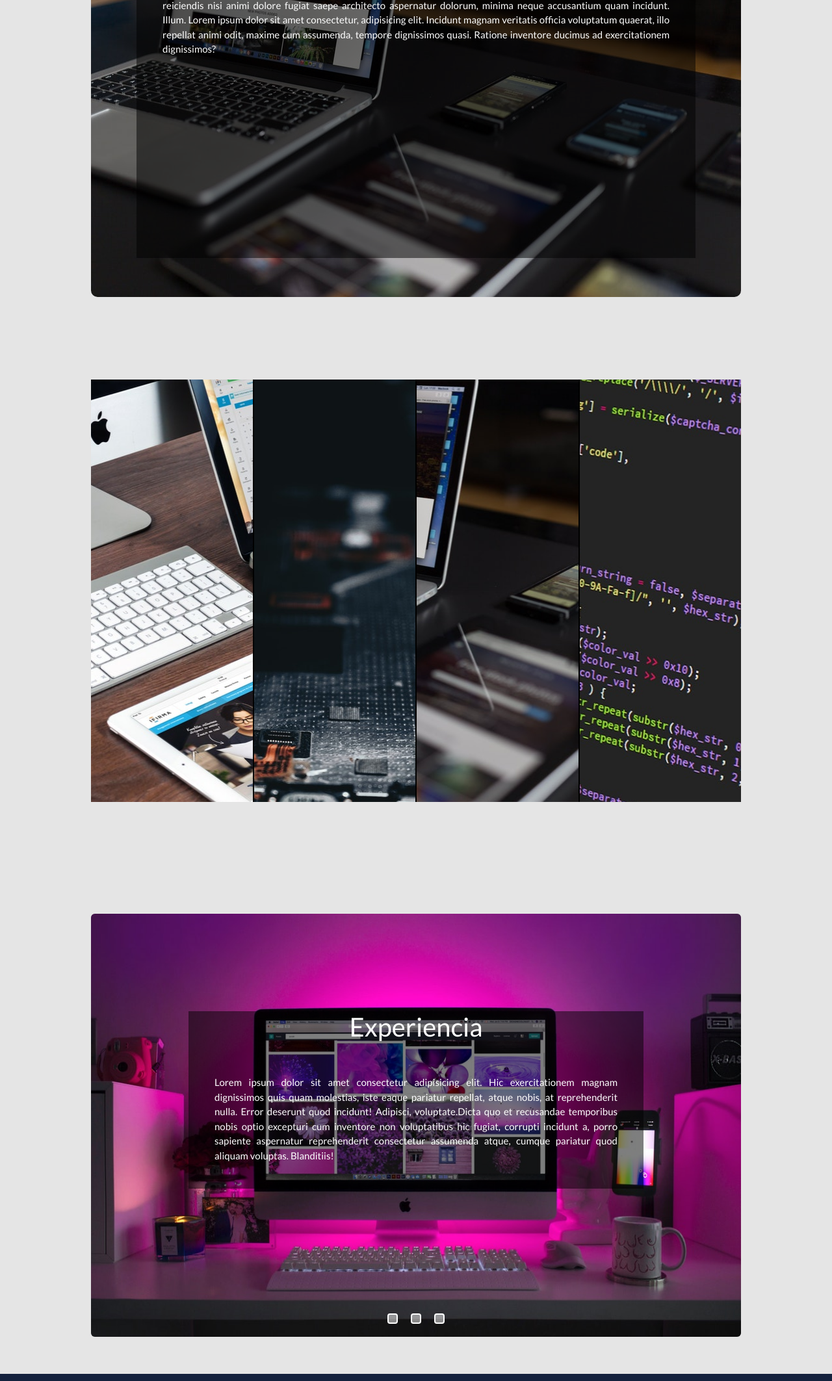
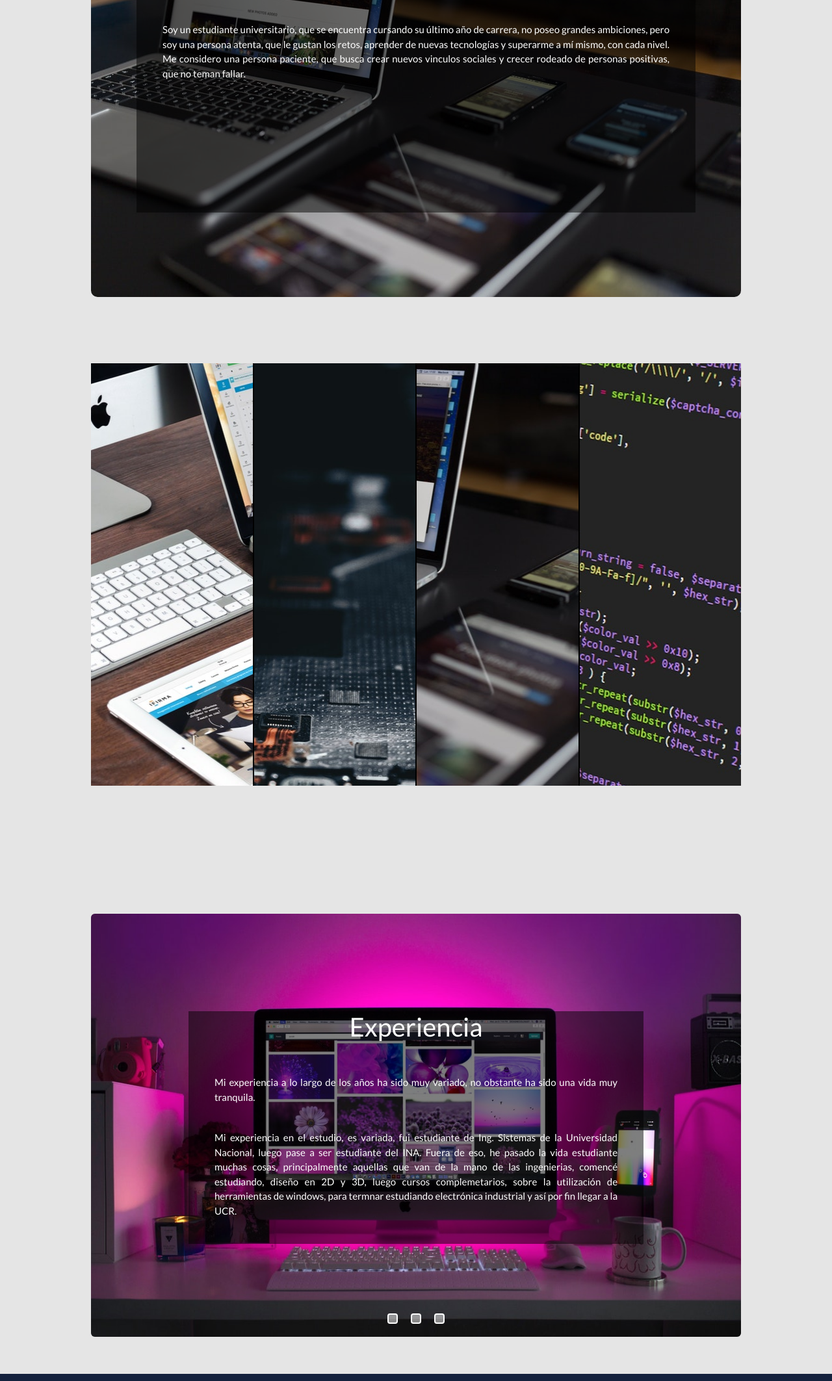
Before and after one commit to Rarce95/proyecto, a website: page index.html in a window 1280 px wide. Shown: the part 286-2411 px from the top of the page at 65% size. Drawn offline with nearby package versions, Linux system fonts and the light colour scheme.

Commit message:
ultimos cambios

```diff
--- a/index.html
+++ b/index.html
@@ -40,12 +40,11 @@
             <article class="article article__home">
                 <div class="article__home--desc">
                     <h2 class="article__title">Sobre mí</h2>
-                    <p class="article__text">Lorem, ipsum dolor sit amet consectetur adipisicing elit. Iure eius recusandae
-                        ab quibusdam delectus
-                        repudiandae reiciendis nisi animi dolore fugiat saepe architecto aspernatur dolorum, minima neque
-                        accusantium quam incidunt. Illum. Lorem ipsum dolor sit amet consectetur, adipisicing elit. Incidunt
-                        magnam veritatis officia voluptatum quaerat, illo repellat animi odit, maxime cum assumenda, tempore
-                        dignissimos quasi. Ratione inventore ducimus ad exercitationem dignissimos?</p>
+                    <p class="article__text">Soy un estudiante universitario, que se encuentra cursando su último
+                        año de carrera, no poseo grandes ambiciones, pero soy una persona atenta, que le gustan los retos,
+                        aprender de nuevas tecnologías y superarme a mí mismo, con cada nivel. Me considero una persona paciente,
+                        que busca crear nuevos vinculos sociales y crecer rodeado de personas positivas, que no teman fallar.
+                    </p>
                 </div>
 
             </article>
@@ -127,36 +126,37 @@
                         <img class="portcontainer__img" src="./img/port1.jpg" alt="">
                         <div class="portcontainer__desc">
                             <h2 class="article__title">Experiencia</h2>
-                            <p class="article__text">Lorem ipsum dolor sit amet consectetur adipisicing elit. Hic exercitationem magnam
-                                dignissimos quis quam molestias, iste eaque pariatur repellat, atque nobis, at
-                                reprehenderit nulla. Error deserunt quod incidunt! Adipisci, voluptate.Dicta quo et
-                                recusandae temporibus nobis optio excepturi cum inventore non voluptatibus hic fugiat,
-                                corrupti incidunt a, porro sapiente aspernatur reprehenderit consectetur assumenda
-                                atque, cumque pariatur quod aliquam voluptas. Blanditiis!</p>
+                            <p class="article__text">Mi experiencia a lo largo de los años ha sido muy variado, no obstante ha sido una
+                                vida muy tranquila.</p>
+                            <p class="article__text">Mi experiencia en el estudio, es variada, fui estudiante de Ing. Sistemas de la Universidad
+                                Nacional, luego pase a ser estudiante del INA. Fuera de eso, he pasado la vida estudiante muchas cosas, principalmente
+                                aquellas que van de la mano de las ingenierias, comencé estudiando, diseño en 2D y 3D, luego cursos complemetarios, sobre
+                                la utilización de herramientas de windows, para termnar estudiando electrónica industrial y así por fin llegar a la UCR.
+                            </p>
                         </div>
                     </div>
                     <div class="portcontainer__item">
                         <img class="portcontainer__img" src="./img/port2.jpg" alt="">
                         <div class="portcontainer__desc">
-                            <h2 class="article__title">Experiencia</h2>
-                            <p class="article__text">Lorem ipsum dolor sit amet consectetur adipisicing elit. Hic exercitationem magnam
-                                dignissimos quis quam molestias, iste eaque pariatur repellat, atque nobis, at
-                                reprehenderit nulla. Error deserunt quod incidunt! Adipisci, voluptate.Dicta quo et
-                                recusandae temporibus nobis optio excepturi cum inventore non voluptatibus hic fugiat,
-                                corrupti incidunt a, porro sapiente aspernatur reprehenderit consectetur assumenda
-                                atque, cumque pariatur quod aliquam voluptas. Blanditiis!</p>
+                            <h2 class="article__title">Proyectos</h2>
+                            <p class="article__text">Los proyectos en los que he estado en la UCR han sido pocos, especialmente en programación donde es la rama
+                                principal y cada uno de ellos ha sido parte de la carrera.</p>
+                            <p class="article__text">Los últimos proyectos proyectos en los que he colaborado han sido</p>
+                            <p class="article__text">Proyectos de apps web</p>
+                            <p class="article__text">Proyectos de gestión de Bases de Datos</p>
+                            <p class="article__text">Proyecto de ayuda social para asociación sin fines de lucro</p>
                         </div>
                     </div>
                     <div class="portcontainer__item">
                         <img class="portcontainer__img" src="./img/port1.jpg" alt="">
                         <div class="portcontainer__desc">
-                            <h2 class="article__title">Experiencia</h2>
-                            <p class="article__text">Lorem ipsum dolor sit amet consectetur adipisicing elit. Hic exercitationem magnam
-                                dignissimos quis quam molestias, iste eaque pariatur repellat, atque nobis, at
-                                reprehenderit nulla. Error deserunt quod incidunt! Adipisci, voluptate.Dicta quo et
-                                recusandae temporibus nobis optio excepturi cum inventore non voluptatibus hic fugiat,
-                                corrupti incidunt a, porro sapiente aspernatur reprehenderit consectetur assumenda
-                                atque, cumque pariatur quod aliquam voluptas. Blanditiis!</p>
+                            <h2 class="article__title">Hobbies</h2>
+                            <p class="article__text">Generalmente abarcamos en estos hobbies cualquier cosa entretenida que hacemos por mera diversion,
+                                actualmente mis distracciones serían:</p>
+                            <p class="article__text">Cualquier tipo de streaming gameplay</p>
+                            <p class="article__text">Charlas grupales y llamadas de larga duración</p>
+                            <p class="article__text"> PDT: Profe no puede hacer servir el checked por lo que el slider no devuelve entonces porfa si lo vas a
+                                probar dale "Crtl + F5" :)</p>
                         </div>
                     </div>
                 </div>
--- a/scss/components/_article.scss
+++ b/scss/components/_article.scss
@@ -1,7 +1,7 @@
 .article{
     height: 85%;
     border-radius: 10px;
-    margin:35px;
+    margin:10px;
     background: $tertiary-color;
 
     &__home{
@@ -11,6 +11,10 @@
             background: $sixth-color;
             height: 80%;
             margin: 7%;
+            @media(min-width: 800px){
+                height: 60%;
+                margin-top: 130px;
+            }
         }
     }
     &__skills{
```
Also changed, not shown: css/style.css, img/p1.jpg (added), img/p2.jpg (added).
